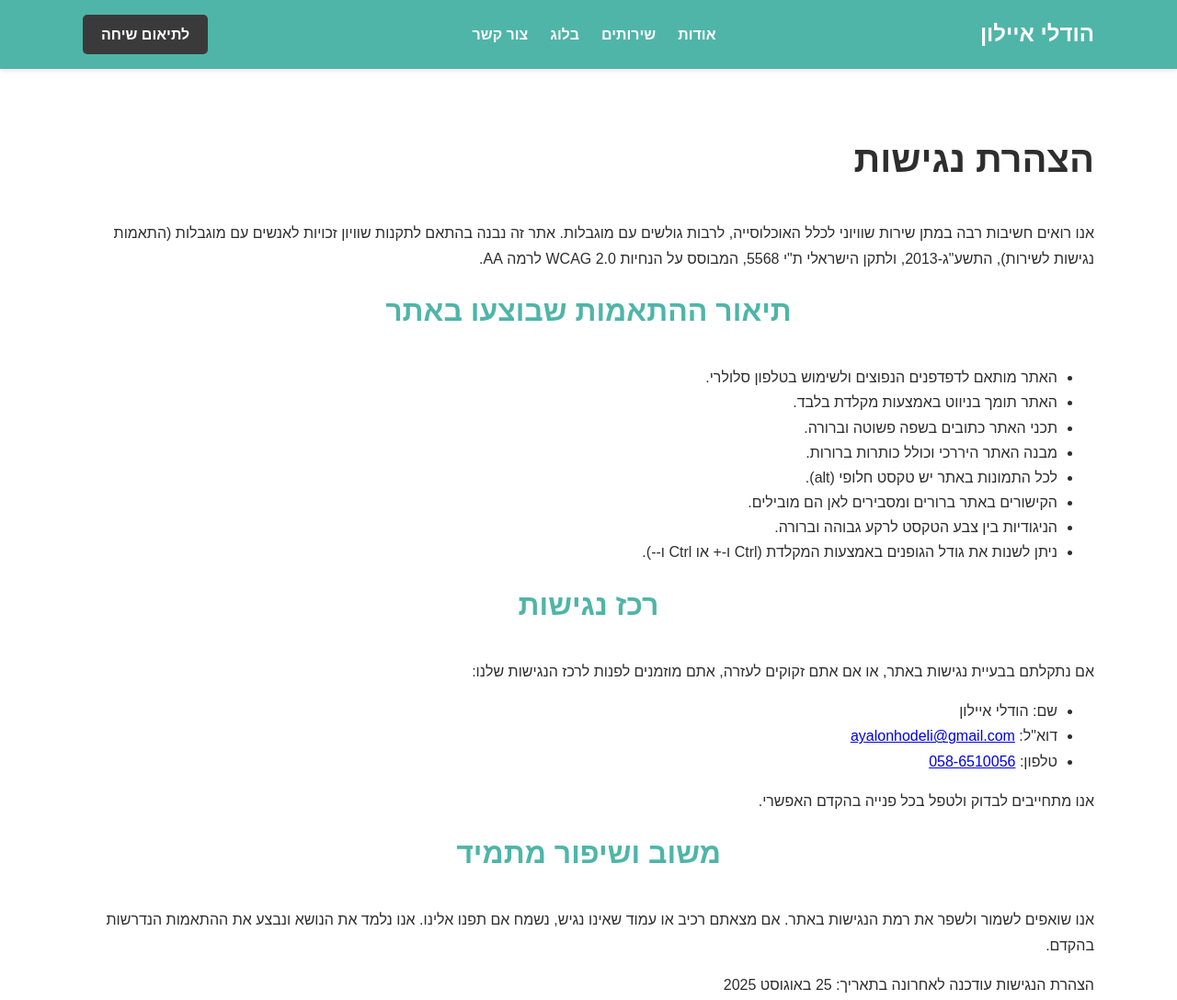
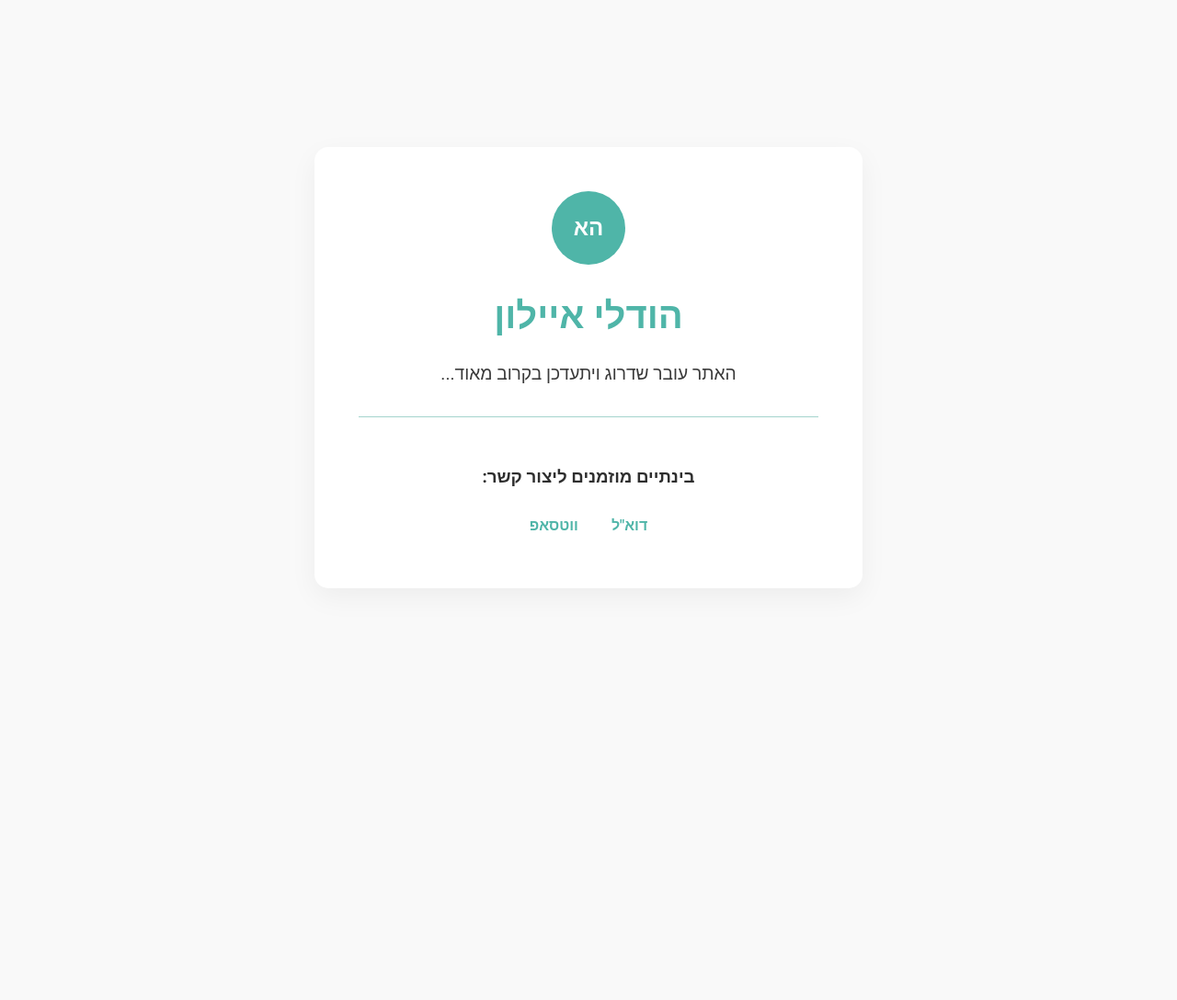
Before and after one commit to bendv2005/kesher-hori, a plain HTML site: page accessibility.html in a window 1280 px wide. Shown: the top 1088 px of the page at 92% size. After the commit the page ends 800 px from the top, so only its background shows below. Drawn offline with Linux system fonts and the light colour scheme.

Commit message:
Replace site content with Coming Soon page

```diff
--- a/accessibility.html
+++ b/accessibility.html
@@ -1,81 +1,102 @@
-
 <!DOCTYPE html>
 <html lang="he" dir="rtl">
 <head>
   <meta charset="UTF-8">
   <meta name="viewport" content="width=device-width, initial-scale=1.0">
-  <title>הצהרת נגישות - הודלי איילון</title>
-  <link rel="apple-touch-icon" sizes="180x180" href="images/favicon_io/apple-touch-icon.png">
-  <link rel="icon" type="image/png" sizes="32x32" href="images/favicon_io/favicon-32x32.png">
-  <link rel="icon" type="image/png" sizes="16x16" href="images/favicon_io/favicon-16x16.png">
-  <link rel="manifest" href="images/favicon_io/site.webmanifest">
-  <link rel="stylesheet" href="style.css">
-<!-- Google tag (gtag.js) -->
-<script async src="https://www.googletagmanager.com/gtag/js?id=G-NRT8DCQV0R"></script>
-<script>
-  window.dataLayer = window.dataLayer || [];
-  function gtag(){dataLayer.push(arguments);}
-  gtag('js', new Date());
+  <meta name="description" content="הודלי איילון - הדרכת הורים. האתר בשיפוצים ויתעדכן בקרוב.">
+  <title>הודלי איילון | בקרוב...</title>
+  <link rel="preconnect" href="https://fonts.googleapis.com">
+  <link rel="preconnect" href="https://fonts.gstatic.com" crossorigin>
+  <link href="https://fonts.googleapis.com/css2?family=Heebo:wght@400;700&display=swap" rel="stylesheet">
+  <style>
+    :root {
+      --color-primary: #4FB5A8;
+      --color-secondary: #3A3A3A;
+      --color-accent: #A4D4CD;
+      --color-background: #FFFFFF;
+      --color-text: #2E2E2E;
+      --color-light-gray: #f9f9f9;
+    }
 
-  gtag('config', 'G-NRT8DCQV0R');
-</script>
+    body {
+      margin: 0;
+      padding: 0;
+      font-family: 'Heebo', sans-serif;
+      background-color: var(--color-light-gray);
+      color: var(--color-text);
+      display: flex;
+      justify-content: center;
+      align-items: center;
+      height: 100vh;
+      text-align: center;
+      direction: rtl;
+    }
+
+    .container {
+      background: var(--color-background);
+      padding: 3rem;
+      border-radius: 15px;
+      box-shadow: 0 10px 30px rgba(0,0,0,0.05);
+      max-width: 500px;
+      width: 90%;
+    }
+
+    h1 {
+      color: var(--color-primary);
+      font-size: 2.5rem;
+      margin-bottom: 1rem;
+    }
+
+    p {
+      font-size: 1.2rem;
+      margin-bottom: 2rem;
+      color: var(--color-secondary);
+    }
+
+    .contact-info {
+      border-top: 1px solid var(--color-accent);
+      padding-top: 2rem;
+    }
+
+    .contact-info a {
+      display: inline-block;
+      margin: 0.5rem 1rem;
+      color: var(--color-primary);
+      text-decoration: none;
+      font-weight: bold;
+      transition: opacity 0.2s;
+    }
+
+    .contact-info a:hover {
+      opacity: 0.7;
+    }
+
+    .logo-placeholder {
+      width: 80px;
+      height: 80px;
+      background-color: var(--color-primary);
+      border-radius: 50%;
+      margin: 0 auto 1.5rem;
+      display: flex;
+      justify-content: center;
+      align-items: center;
+      color: white;
+      font-weight: bold;
+      font-size: 1.5rem;
+    }
+  </style>
 </head>
 <body>
-  <header>
-    <div class="container header-container">
-      <a href="index.html" class="logo"><h1>הודלי איילון</h1></a>
-      <nav>
-        <ul>
-          <li><a href="index.html#about">אודות</a></li>
-          <li><a href="index.html#services">שירותים</a></li>
-          <li><a href="blog.html">בלוג</a></li>
-          <li><a href="index.html#contact">צור קשר</a></li>
-        </ul>
-      </nav>
-      <a href="index.html#contact" class="cta">לתיאום שיחה</a>
+  <div class="container">
+    <div class="logo-placeholder">הא</div>
+    <h1>הודלי איילון</h1>
+    <p>האתר עובר שדרוג ויתעדכן בקרוב מאוד...</p>
+
+    <div class="contact-info">
+      <h3>בינתיים מוזמנים ליצור קשר:</h3>
+      <a href="mailto:ayalonhodeli@gmail.com">דוא"ל</a>
+      <a href="https://wa.me/972586510056" target="_blank" rel="noopener noreferrer">ווטסאפ</a>
     </div>
-  </header>
-
-  <main>
-    <section>
-      <div class="container">
-        <h2>הצהרת נגישות</h2>
-        <p>אנו רואים חשיבות רבה במתן שירות שוויוני לכלל האוכלוסייה, לרבות גולשים עם מוגבלות. אתר זה נבנה בהתאם לתקנות שוויון זכויות לאנשים עם מוגבלות (התאמות נגישות לשירות), התשע"ג-2013, ולתקן הישראלי ת"י 5568, המבוסס על הנחיות WCAG 2.0 לרמה AA.</p>
-
-        <h3>תיאור ההתאמות שבוצעו באתר</h3>
-        <ul>
-          <li>האתר מותאם לדפדפנים הנפוצים ולשימוש בטלפון סלולרי.</li>
-          <li>האתר תומך בניווט באמצעות מקלדת בלבד.</li>
-          <li>תכני האתר כתובים בשפה פשוטה וברורה.</li>
-          <li>מבנה האתר היררכי וכולל כותרות ברורות.</li>
-          <li>לכל התמונות באתר יש טקסט חלופי (alt).</li>
-          <li>הקישורים באתר ברורים ומסבירים לאן הם מובילים.</li>
-          <li>הניגודיות בין צבע הטקסט לרקע גבוהה וברורה.</li>
-          <li>ניתן לשנות את גודל הגופנים באמצעות המקלדת (Ctrl ו-+ או Ctrl ו--).</li>
-        </ul>
-
-        <h3>רכז נגישות</h3>
-        <p>אם נתקלתם בבעיית נגישות באתר, או אם אתם זקוקים לעזרה, אתם מוזמנים לפנות לרכז הנגישות שלנו:</p>
-        <ul>
-          <li>שם: הודלי איילון</li>
-          <li>דוא"ל: <a href="mailto:ayalonhodeli@gmail.com">ayalonhodeli@gmail.com</a></li>
-          <li>טלפון: <a href="tel:+972586510056">058-6510056</a></li>
-        </ul>
-        <p>אנו מתחייבים לבדוק ולטפל בכל פנייה בהקדם האפשרי.</p>
-
-        <h3>משוב ושיפור מתמיד</h3>
-        <p>אנו שואפים לשמור ולשפר את רמת הנגישות באתר. אם מצאתם רכיב או עמוד שאינו נגיש, נשמח אם תפנו אלינו. אנו נלמד את הנושא ונבצע את ההתאמות הנדרשות בהקדם.</p>
-
-        <p>הצהרת הנגישות עודכנה לאחרונה בתאריך: 25 באוגוסט 2025</p>
-      </div>
-    </section>
-  </main>
-
-  <footer>
-    <div class="container">
-      <p><a href="accessibility.html">הצהרת נגישות</a></p>
-      <p>© 2025 הודלי איילון | כל הזכויות שמורות</p>
-    </div>
-  </footer>
+  </div>
 </body>
 </html>
```
Also changed, not shown: blog.html (+88 -54 lines), index.html (+88 -114 lines).
